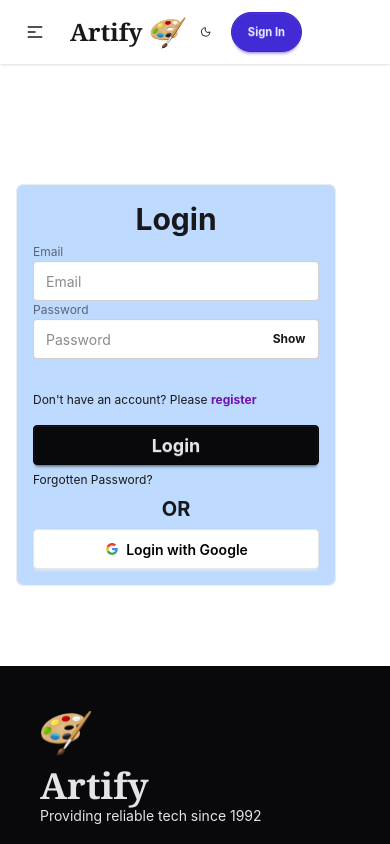
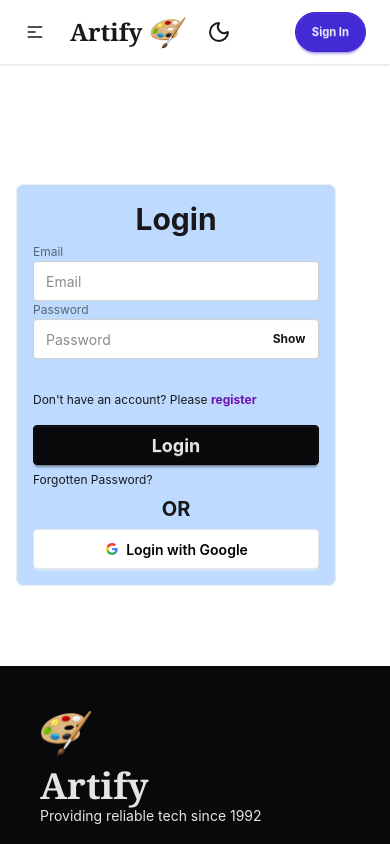
Before and after one commit to tahmid112303/Artify-Client-Side-Mern-Stack, a React (Vite) app: page /login in a window 390 px wide. Shown: the top 844 px of the page. Built offline with nearby package versions, Linux system fonts and the light colour scheme; no server answers.

Commit message:
made more responsive

```diff
--- a/src/assets/Components/NavBar.jsx
+++ b/src/assets/Components/NavBar.jsx
@@ -54,11 +54,12 @@
         {links}
     </ul>
   </div>
-  <div className="navbar-end">
+  <div className="navbar-end flex justify-center gap-10 max-sm:justify-start max-sm:ml-5 max-sm:mr-2">
+    <div>
+        {theme === "dark" ? <Sun onClick={changeTheme} className='mr-6 cursor-pointer'></Sun> : <Moon onClick={changeTheme} className='mr-6 cursor-pointer'></Moon>}
+    </div>
 
-    {theme === "dark" ? <Sun onClick={changeTheme} className='mr-6 cursor-pointer max-sm:mr-5'></Sun> : <Moon onClick={changeTheme} className='mr-6 cursor-pointer max-sm:mr-5'></Moon>}
-
-    {user ? <div className="dropdown dropdown-end dropdown-hover mr-10 max-sm:mr-20">
+    {user ? <div className="dropdown dropdown-end dropdown-hover">
         <div tabIndex={0} role="button" className="m-1 rounded-[50%] w-13 h-13">
           <img className='w-full h-full rounded-[50%] cursor-pointer'
           src={user?.photoURL} alt="pic" />
@@ -69,7 +70,7 @@
           <li><a onClick={handleSignOut}>Log Out</a></li>
         </ul>
       </div> : <a onClick={()=>navigate('/login')} className="btn btn-primary
-    font-bold mr-10 max-sm:mr-20 max-sm:rounded-3xl
+    font-bold max-sm:rounded-3xl
     max-sm:text-[0.7em]">Sign In</a>}
   </div>
 </div>
```
